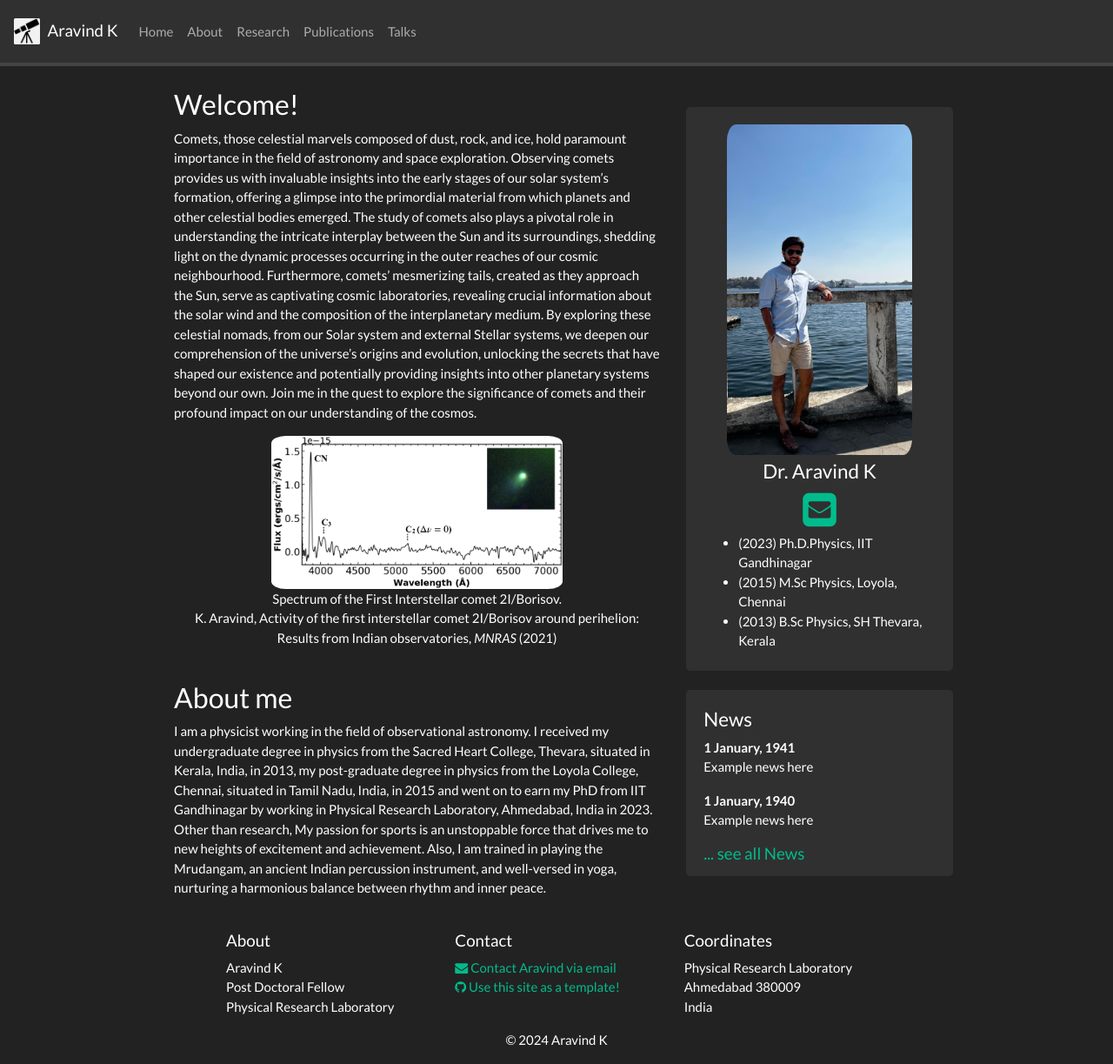
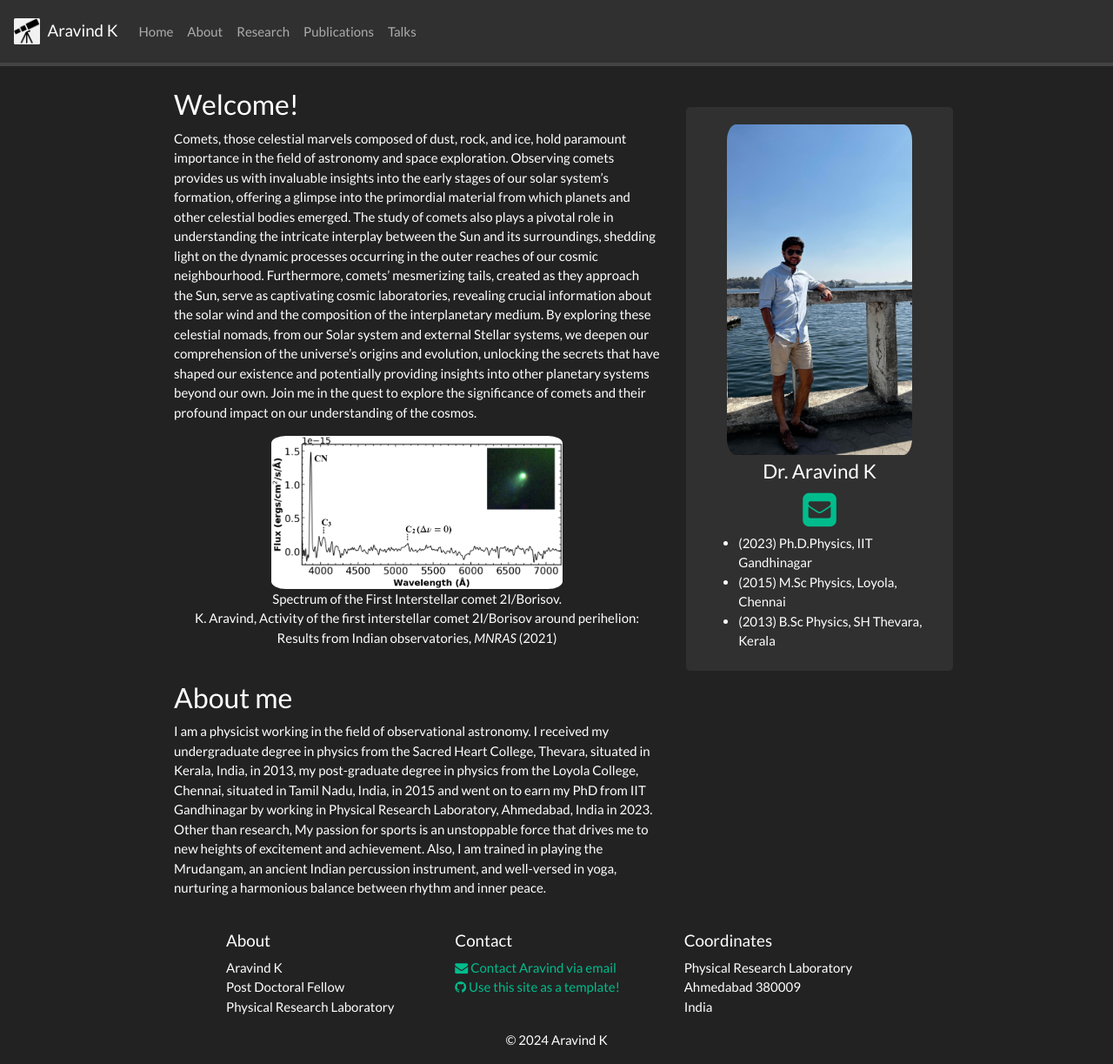
Before and after one commit to DrAravind1192/DrAravind1192.github.io, a Jekyll site: the page built from _pages/home.md, in a window 1280 px wide and 1223 px high. Shown: the whole window at 87% size. Built offline with Jekyll 4.4.1, drawn with Linux system fonts in a browser that asks for light colours; nearby versions of some CDN libraries; a style sheet for code colours, icons or effects is not loaded.

Commit message:
Update sidebar.html

```diff
--- a/_includes/sidebar.html
+++ b/_includes/sidebar.html
@@ -58,7 +58,7 @@
 {% endfor %}
 </div>
 
- <div class="jumbotron">
+<!--- <div class="jumbotron">
   <h4>News</h4>
 
   {% for article in site.data.news limit:3 %}
@@ -68,4 +68,4 @@
 
   <h5><a href="{{ site.url }}{{ site.baseurl }}/allnews.html">... see all News</a></h5>
 
-</div>
+</div> --->
```
